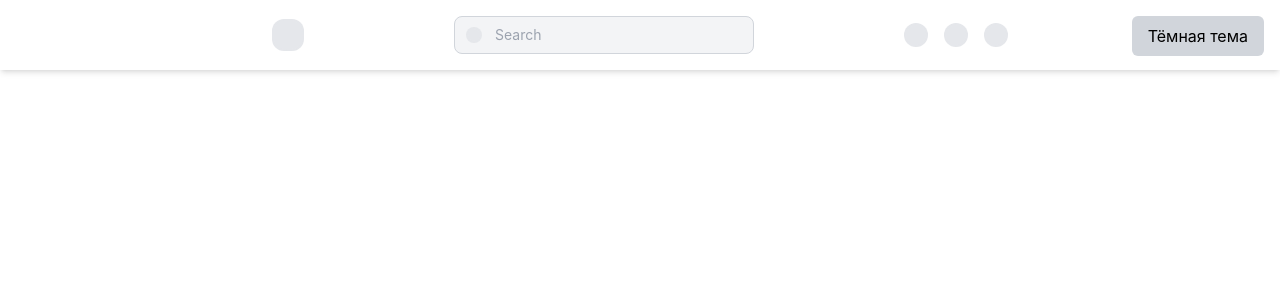
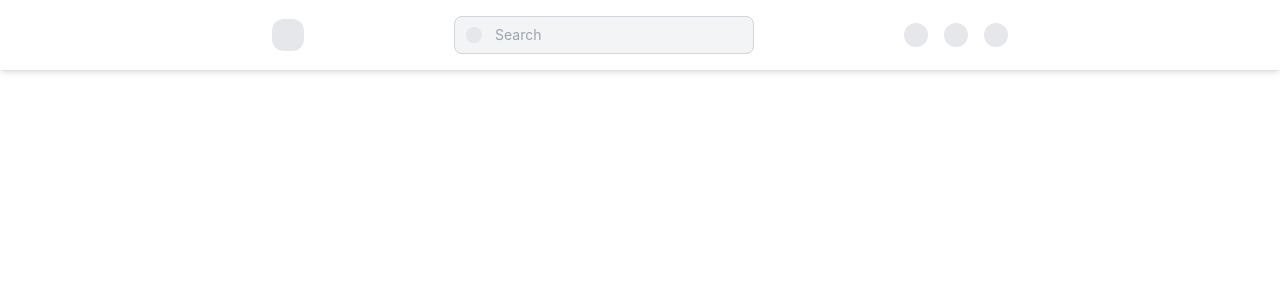
Before and after one commit to PoRojiK/Diko, a React (Create React App) app: page / in a window 1280 px wide. Shown: the top 300 px of the page. Built offline with nearby package versions, Linux system fonts and the light colour scheme.

Commit message:
Update App.js

```diff
--- a/src/App.js
+++ b/src/App.js
@@ -3,22 +3,9 @@ import Header from './components/Header';
 
 
 const App = () => {
-  const [isDarkMode, setIsDarkMode] = useState(false);
-
-  const toggleTheme = () => {
-    setIsDarkMode(!isDarkMode);
-    document.documentElement.classList.toggle('dark', !isDarkMode);
-  };
-
   return (
     <div>
-      <button
-        onClick={toggleTheme}
-        className="absolute top-4 right-4 bg-gray-300 dark:bg-gray-700 text-black dark:text-white px-4 py-2 rounded-md"
-      >
-        {isDarkMode ? 'Светлая тема' : 'Тёмная тема'}
-      </button>
-      <Header isLoggedIn={true} user={{ name: 'Григорий', bonuses: 600 }} />
+      <Header />
       <main className="px-[20%] dark:bg-gray-900 dark:text-gray-200">
 
       </main>
```
